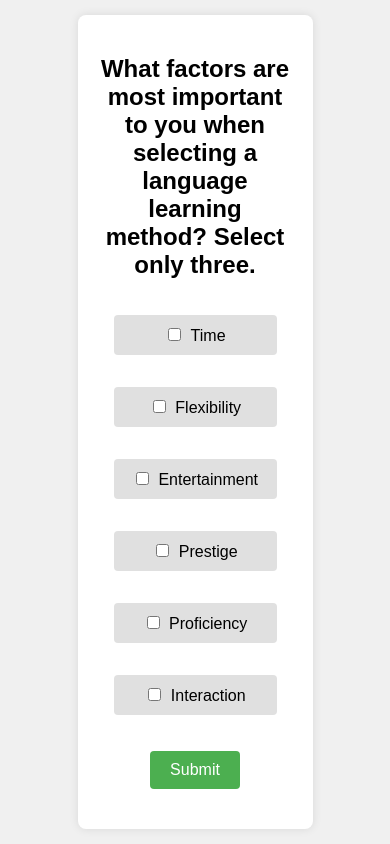
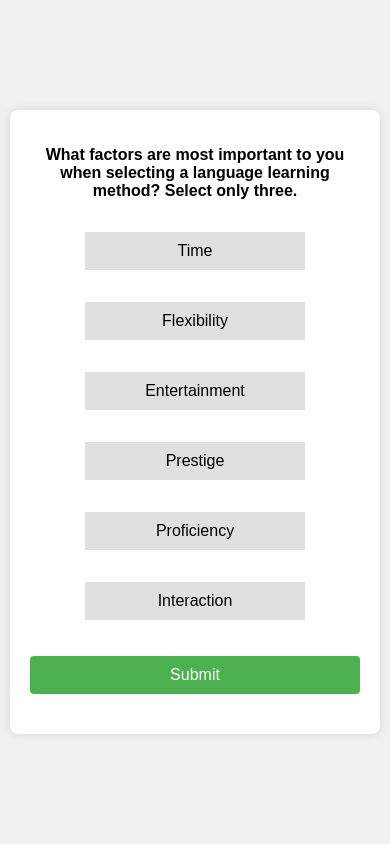
Before and after one commit to kevinchunyu/EduCompare, a plain HTML site: page index.html in a window 390 px wide. Drawn offline with Linux system fonts and the light colour scheme.

Commit message:
Updated styles and error message display logic

```diff
--- a/index.html
+++ b/index.html
@@ -9,7 +9,7 @@
 <body>
 
     <div class="container">
-        <h2>What factors are most important to you when selecting a language learning method? Select only three.</h2>
+        <p class="title"> What factors are most important to you when selecting a language learning method? Select only three.</p>
         <form id="boxForm">
             <div class="box-grid">
                 <label class="box">
--- a/scripts.js
+++ b/scripts.js
@@ -4,7 +4,14 @@ document.addEventListener('DOMContentLoaded', () => {
     const warningDiv = document.getElementById('warning');
 
     checkboxes.forEach((checkbox) => {
+
+        checkbox.addEventListener('click', () => {
+            checkbox.parentElement.classList.toggle('toggled-border');
+        })
+
         checkbox.addEventListener('change', () => {
+            const resultDiv = document.getElementById('result');
+            resultDiv.textContent = '';
             const selectedCount = document.querySelectorAll('input[name="boxes"]:checked').length;
 
             if (selectedCount > 3) {
@@ -22,6 +29,8 @@ document.addEventListener('DOMContentLoaded', () => {
 });
 
 function submitForm() {
+    const resultDiv = document.getElementById('result');
+    resultDiv.textContent = '';
     const checkboxes = document.querySelectorAll('input[name="boxes"]:checked');
     const selectedBoxes = [];
     checkboxes.forEach((checkbox) => {
@@ -46,7 +55,6 @@ function submitForm() {
         recommendation = 'Classroom';
     }
 
-    const resultDiv = document.getElementById('result');
     if (selectedBoxes.length > 0) {
         resultDiv.textContent = 'You selected: ' + selectedBoxes.join(', ') +
         '. We recommend you to use ' + recommendation + ' for your language learning journey! :)';
--- a/styles.css
+++ b/styles.css
@@ -9,13 +9,19 @@ body {
     height: 100vh;
 }
 
+.title {
+    font-weight: bold;
+}
+
 .container {
     background-color: #ffffff;
     padding: 20px;
     border-radius: 8px;
     box-shadow: 0 0 10px rgba(0, 0, 0, 0.1);
     text-align: center;
-    width: 50%;
+    width: 90%;
+    max-width: 600px;
+    box-sizing: border-box;
 }
 
 .box-grid {
@@ -25,17 +31,21 @@ body {
 }
 
 .box {
-    width: 200px;
+    width: 100%;
+    max-width: 200px;
     padding: 10px;
     margin: 1em;
     background-color: #e0e0e0;
-    border-radius: 4px;
     text-align: center;
     cursor: pointer;
 }
 
-.box input {
-    margin-right: 5px;
+.toggled-border {
+    border: 2px solid black;
+}
+
+input[type="checkbox"] {
+    display: none;
 }
 
 button {
@@ -56,3 +66,28 @@ button:hover {
 .result {
     margin-top: 20px;
 }
+
+/* Media Queries for Responsive Design */
+@media (max-width: 768px) {
+    .container {
+        width: 80%;
+    }
+
+    .box {
+        width: 45%;
+    }
+}
+
+@media (max-width: 480px) {
+    .container {
+        width: 95%;
+    }
+
+    .box {
+        width: 100%;
+    }
+
+    button {
+        width: 100%;
+    }
+}
```
